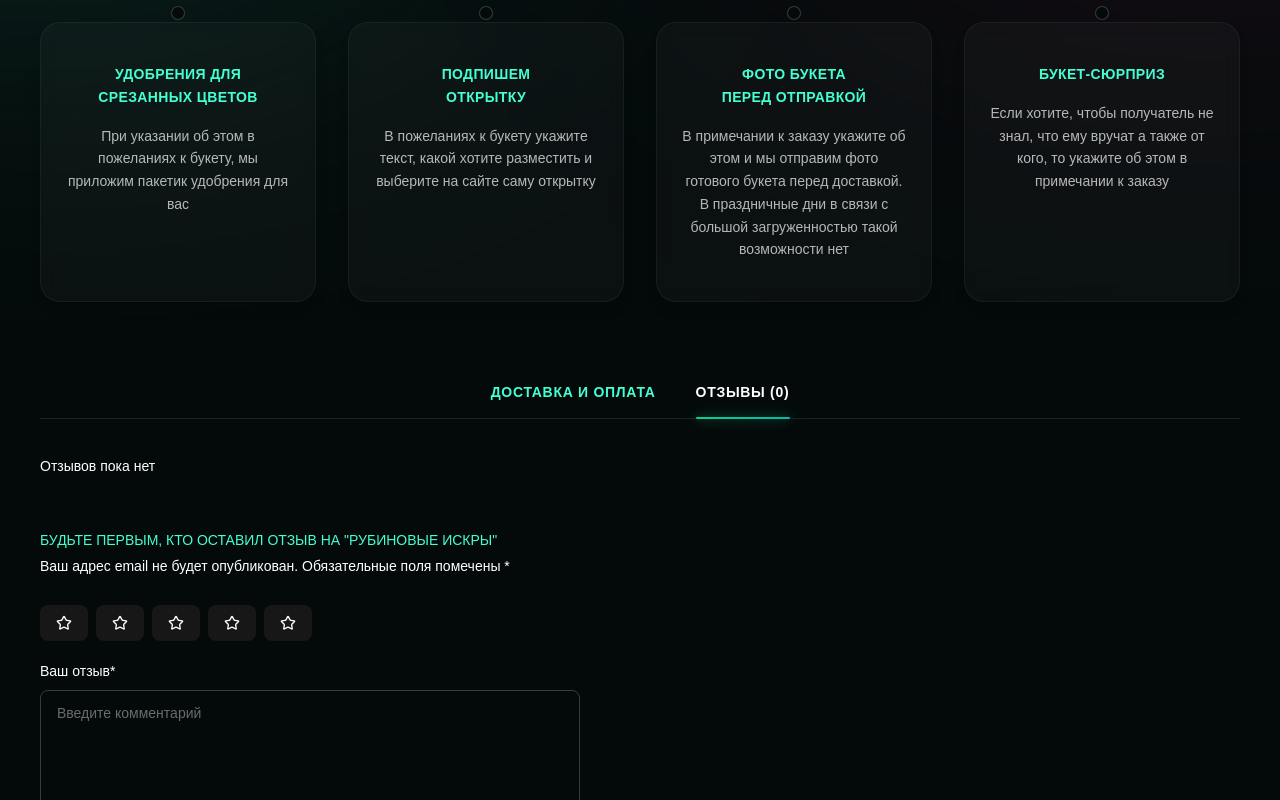
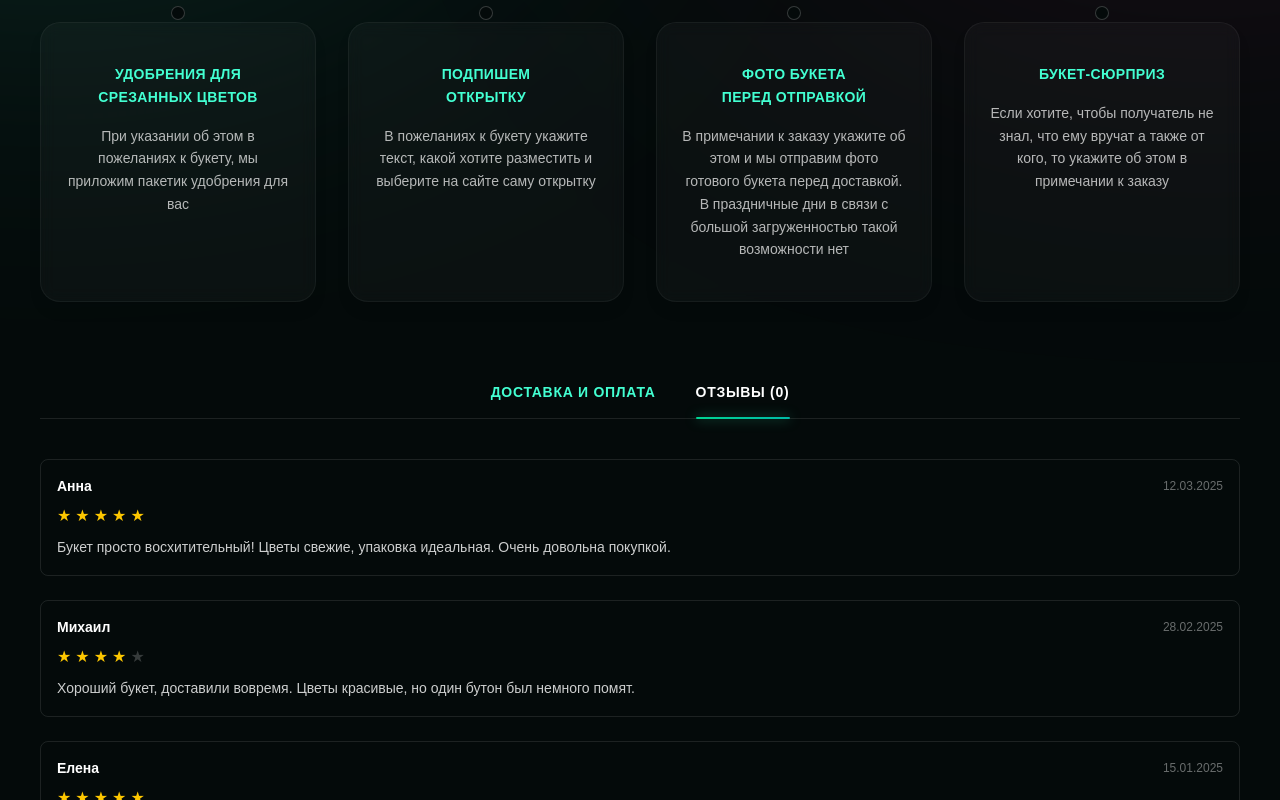
Before and after one commit to ismoilov110/LowerFlowersweb, a React (Vite) app: page /detialproduct/1 in a window 1280 px wide. Both pictures are taken after a click on the button "ОТЗЫВЫ (0)". Shown: the part 949-1749 px from the top of the page. Built offline with nearby package versions, Linux system fonts and the light colour scheme.

Commit message:
feat: add localstorage-based reviews persistence

```diff
--- a/src/components/DetialProduct/DetialProductPayment/DetialProductPayment.tsx
+++ b/src/components/DetialProduct/DetialProductPayment/DetialProductPayment.tsx
@@ -3,7 +3,7 @@
 import { useEffect, useRef, useState } from "react";
 
 import DetialPaymentInfo from "./DetialPaymentInfo";
-import ReviewsPanel from "./ReviewsPanel";
+import ReviewsSection from "./ReviewsSection";
 
 type TabKey = "delivery" | "reviews";
 
@@ -58,7 +58,7 @@ export default function DetialProductPayment() {
         </div>
         {/* Shartli render - asosiy ozgarish shu yerda */}
          {activeTab === "delivery" && <DetialPaymentInfo/>}
-         {activeTab === "reviews" && <ReviewsPanel/>}
+         {activeTab === "reviews" && <ReviewsSection/>}
 
       </div>
     </div>
--- a/src/components/DetialProduct/DetialProductPayment/ReviewsPanel.tsx
+++ b/src/components/DetialProduct/DetialProductPayment/ReviewsPanel.tsx
@@ -7,7 +7,11 @@ import { reivewsSchemas, type ReviewFormValues } from "@/schemas/reivewsSchemas"
 
 type ReviewFormErrors = Partial<Record<keyof ReviewFormValues, string>>
 
-export default function ReviewsPanel() {
+interface ReviewsPanelProps {
+  onNewReview: (review: ReviewFormValues) => void
+}
+
+export default function ReviewsPanel({ onNewReview }: ReviewsPanelProps) {
   const [rating, setRating] = useState(0)
   const [comment, setComment] = useState("")
   const [name, setName] = useState("")
@@ -31,6 +35,11 @@ export default function ReviewsPanel() {
 
     setErrors({})
     console.log("Yuborilyapti:", result.data)
+    onNewReview(result.data)
+    setRating(0)
+    setComment("")
+    setName("")
+    setEmail("")
   }
 
   return (
--- a/src/components/DetialProduct/DetialProductPayment/ReviewsPanelInput.tsx
+++ b/src/components/DetialProduct/DetialProductPayment/ReviewsPanelInput.tsx
@@ -41,7 +41,6 @@ export default function ReviewsPanelInput({ comment, onCommentChange, name, onNa
             </div>
 
             {/* Email input */}
-
             <div>
                 <label className="block text-[14px] text-white mb-2">
                     E-mail*
--- /dev/null
+++ b/src/components/DetialProduct/DetialProductPayment/ReviewsSection.tsx
@@ -0,0 +1,129 @@
+"use client"
+
+import { useEffect, useState } from "react"
+import { type ReviewFormValues } from "@/schemas/reivewsSchemas"
+import ReviewsPanel from "./ReviewsPanel"
+
+// Tip
+interface Review extends ReviewFormValues {
+  id: number
+  date: string
+}
+
+// Statik 4 ta mavjud comment
+const STATIC_REVIEWS: Review[] = [
+  {
+    id: 1,
+    rating: 5,
+    name: "Анна",
+    email: "anna@example.com",
+    comment: "Букет просто восхитительный! Цветы свежие, упаковка идеальная. Очень довольна покупкой.",
+    date: "12.03.2025",
+  },
+  {
+    id: 2,
+    rating: 4,
+    name: "Михаил",
+    email: "mikhail@example.com",
+    comment: "Хороший букет, доставили вовремя. Цветы красивые, но один бутон был немного помят.",
+    date: "28.02.2025",
+  },
+  {
+    id: 3,
+    rating: 5,
+    name: "Елена",
+    email: "elena@example.com",
+    comment: "Заказывала в подарок подруге — она была в восторге! Буду заказывать ещё.",
+    date: "15.01.2025",
+  },
+  {
+    id: 4,
+    rating: 3,
+    name: "Дмитрий",
+    email: "dmitriy@example.com",
+    comment: "В целом нормально, но ожидал чуть больше за эту цену. Доставка была быстрой.",
+    date: "03.01.2025",
+  },
+]
+
+const STORAGE_KEY = "reviews"
+
+// Yordamchi: sanani DD.MM.YYYY formatda olish
+function formatDate(d: Date): string {
+  const dd = String(d.getDate()).padStart(2, "0")
+  const mm = String(d.getMonth() + 1).padStart(2, "0")
+  const yyyy = d.getFullYear()
+  return `${dd}.${mm}.${yyyy}`
+}
+
+// Yulduzchalarni ko'rsatish
+function Stars({ value }: { value: number }) {
+  return (
+    <span className="flex gap-1">
+      {[1, 2, 3, 4, 5].map((s) => (
+        <span key={s} className={s <= value ? "text-yellow-400" : "text-white/20"}>
+          ★
+        </span>
+      ))}
+    </span>
+  )
+}
+
+// Asosiy component
+export default function ReviewsSection() {
+  const [reviews, setReviews] = useState<Review[]>(STATIC_REVIEWS)
+
+  // Birinchi yuklanganda localStorage'dagi foydalanuvchi reviewlarini o'qib qo'shamiz
+  useEffect(() => {
+    try {
+      const stored = localStorage.getItem(STORAGE_KEY)
+      if (stored) {
+        const userReviews: Review[] = JSON.parse(stored)
+        setReviews([...STATIC_REVIEWS, ...userReviews])
+      }
+    } catch {
+      // localStorage o'qishda xato bo'lsa — faqat staticlar ko'rinadi
+    }
+  }, [])
+
+  const handleNewReview = (data: ReviewFormValues) => {
+    const newReview: Review = {
+      ...data,
+      id: Date.now(),
+      date: formatDate(new Date()),
+    }
+
+    // Faqat foydalanuvchi qo'shgan yangi reviewlarni localStorage'ga saqlaymiz
+    setReviews((prev) => {
+      const userReviews = prev.filter((r) => !STATIC_REVIEWS.find((s) => s.id === r.id))
+      const updatedUserReviews = [...userReviews, newReview]
+      try {
+        localStorage.setItem(STORAGE_KEY, JSON.stringify(updatedUserReviews))
+      } catch {
+        // localStorage yozishda xato
+      }
+      return [...STATIC_REVIEWS, ...updatedUserReviews]
+    })
+  }
+
+  return (
+    <div className="mt-10">
+      {/* Reviewlar ro'yxati */}
+      <div className="space-y-6 mb-10">
+        {reviews.map((review) => (
+          <div key={review.id} className="border border-white/10 rounded-md p-4">
+            <div className="flex items-center justify-between mb-2">
+              <span className="text-white text-sm font-semibold">{review.name}</span>
+              <span className="text-white/40 text-xs">{review.date}</span>
+            </div>
+            <Stars value={review.rating} />
+            <p className="mt-2 text-white/80 text-sm leading-relaxed">{review.comment}</p>
+          </div>
+        ))}
+      </div>
+
+      {/* Yangi review yozish formasi */}
+      <ReviewsPanel onNewReview={handleNewReview} />
+    </div>
+  )
+}
```
